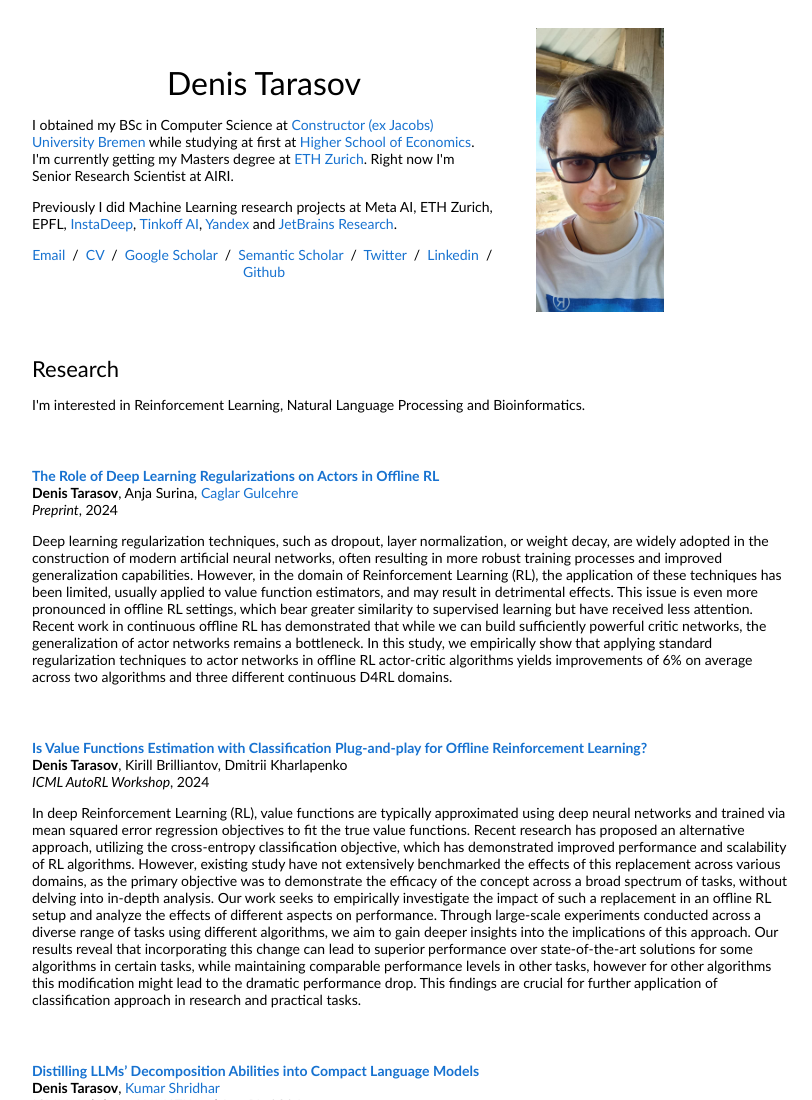
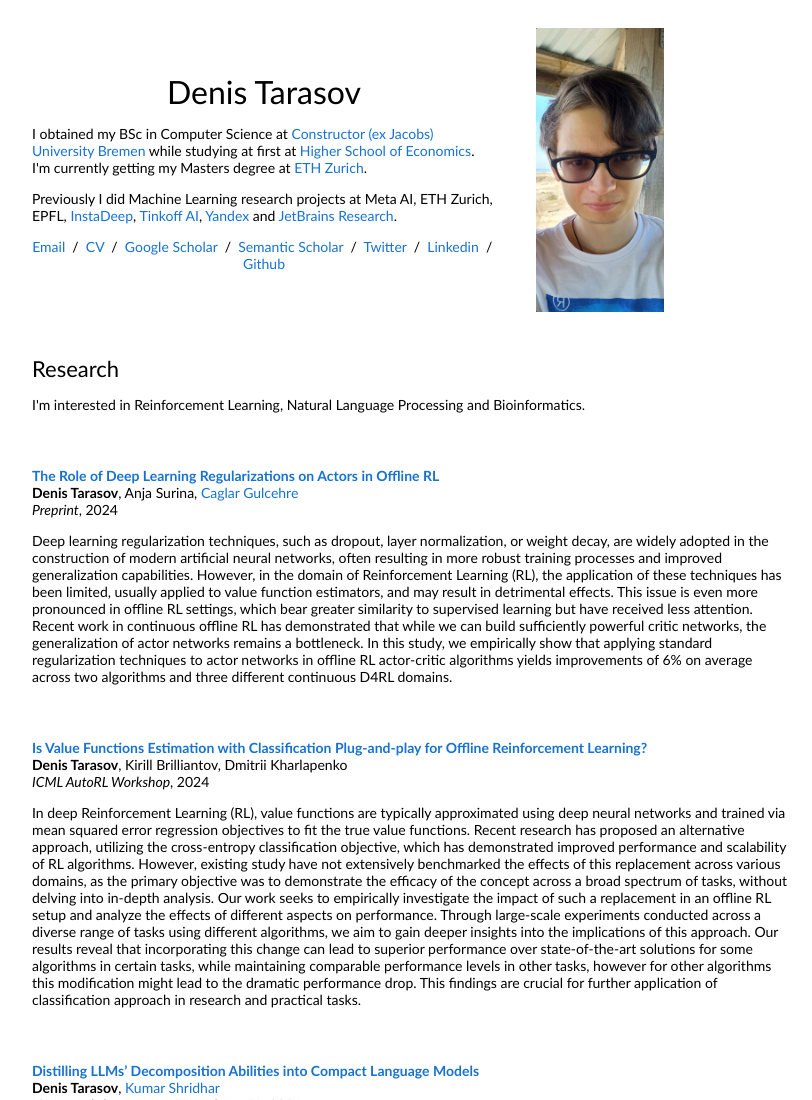
Before and after one commit to DT6A/DT6A.github.io, a plain HTML site: page index.html in a window 1280 px wide. Shown: the top 1100 px of the page, without its empty margins (228-1040 px from the left). Drawn offline with Linux system fonts and the light colour scheme.

Commit message:
Update index.html

```diff
--- a/index.html
+++ b/index.html
@@ -20,7 +20,7 @@
                 <p style="text-align:center">
                     <name>Denis Tarasov</name>
                 </p>
-                <p>I obtained my BSc in Computer Science at <a href="https://www.jacobs-university.de/">Constructor (ex Jacobs) University Bremen</a> while studying at first at <a href="https://www.hse.ru/en">Higher School of Economics</a>. I'm currently getting my Masters degree at <a href="https://ethz.ch/en.html">ETH Zurich</a>. Right now I'm Senior Research Scientist at AIRI.
+                <p>I obtained my BSc in Computer Science at <a href="https://www.jacobs-university.de/">Constructor (ex Jacobs) University Bremen</a> while studying at first at <a href="https://www.hse.ru/en">Higher School of Economics</a>. I'm currently getting my Masters degree at <a href="https://ethz.ch/en.html">ETH Zurich</a>.
                 </p>
                 <p>
                     Previously I did Machine Learning research projects at Meta AI, ETH Zurich, EPFL, <a href="https://www.instadeep.com/">InstaDeep</a>, <a href="https://tinkoffgroup.com">Tinkoff AI</a>, <a href="https://yandex.com/company">Yandex</a> and <a href="https://research.jetbrains.org">JetBrains Research</a>.
```
